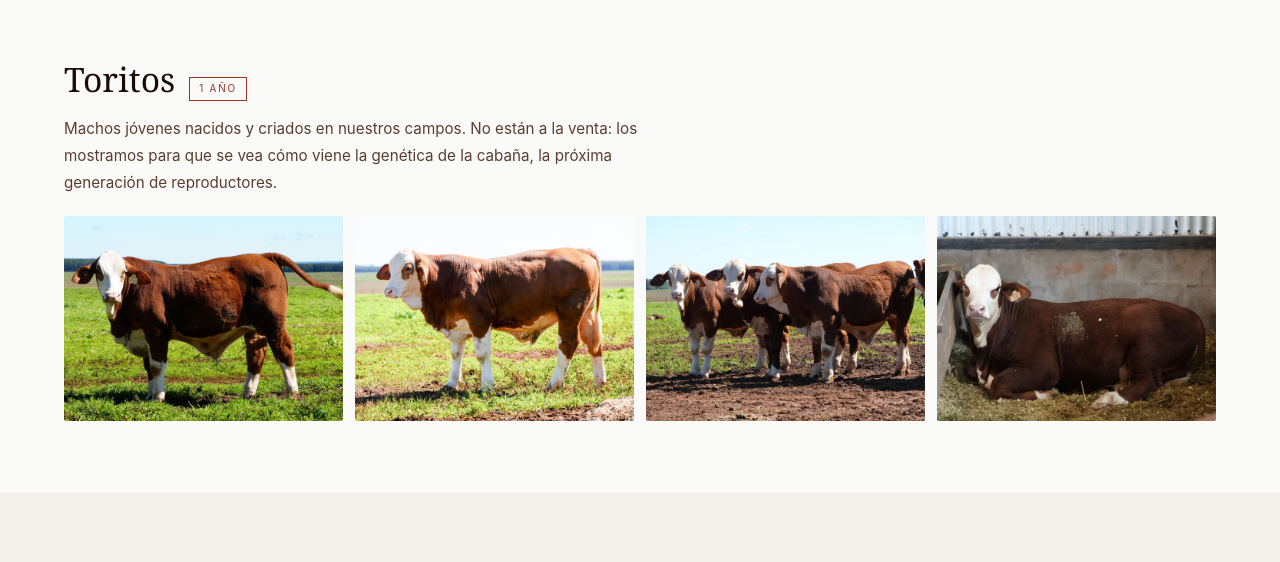
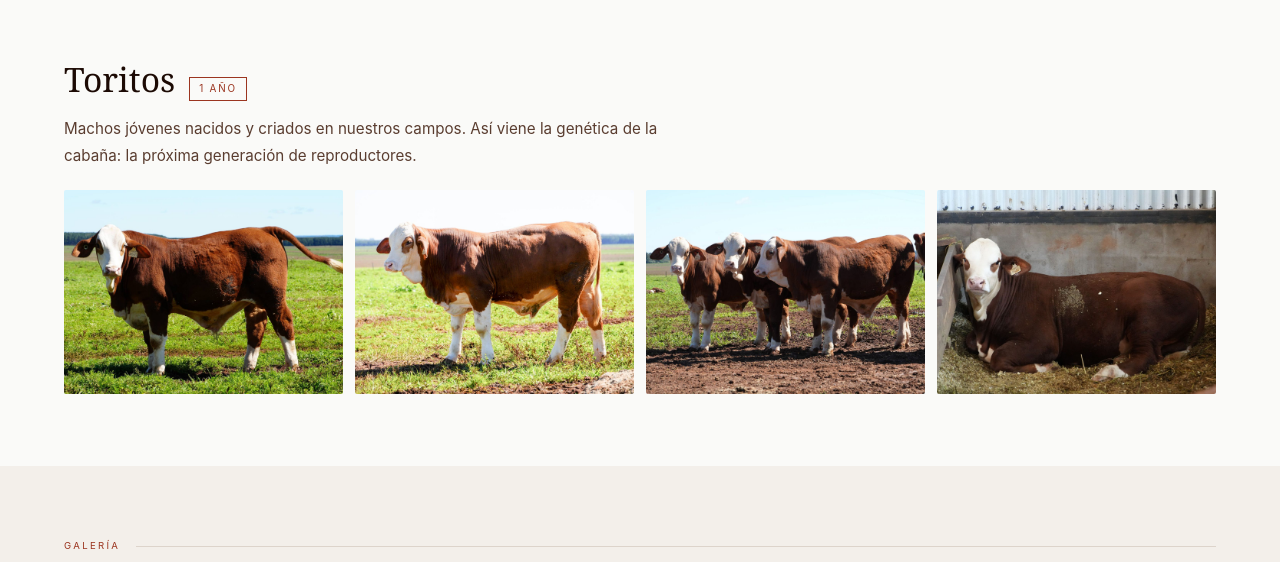
Before and after one commit to curupaya-bit/cheruvicha-web, a plain HTML site: page index.html in a window 1280 px wide. Shown: the part 4141-4703 px from the top of the page. Drawn offline with Linux system fonts and the light colour scheme.

Commit message:
Toritos: texto sin aclarar venta
Co-Authored-By: Claude Opus 5.5 <noreply@anthropic.com>
Claude-Session: https://claude.ai/code/session_01TFLmTuWG3eMFdEaXMuvy4L

```diff
--- a/index.html
+++ b/index.html
@@ -708,7 +708,7 @@
 
   <div class="cat reveal" id="toritos">
     <div class="cat-head"><h3 class="cat-title">Toritos</h3><span class="cat-edad">1 año</span></div>
-    <p class="cat-desc">Machos jóvenes nacidos y criados en nuestros campos. No están a la venta: los mostramos para que se vea cómo viene la genética de la cabaña, la próxima generación de reproductores.</p>
+    <p class="cat-desc">Machos jóvenes nacidos y criados en nuestros campos. Así viene la genética de la cabaña: la próxima generación de reproductores.</p>
     <div class="cat-fotos">
       <img src="images/toritos/torito-1.jpg" alt="Torito Braford de 1 año – Cabaña El Cherubicha" loading="lazy">
       <img src="images/toritos/torito-2.jpg" alt="Torito Braford de 1 año – Cabaña El Cherubicha" loading="lazy">
```
